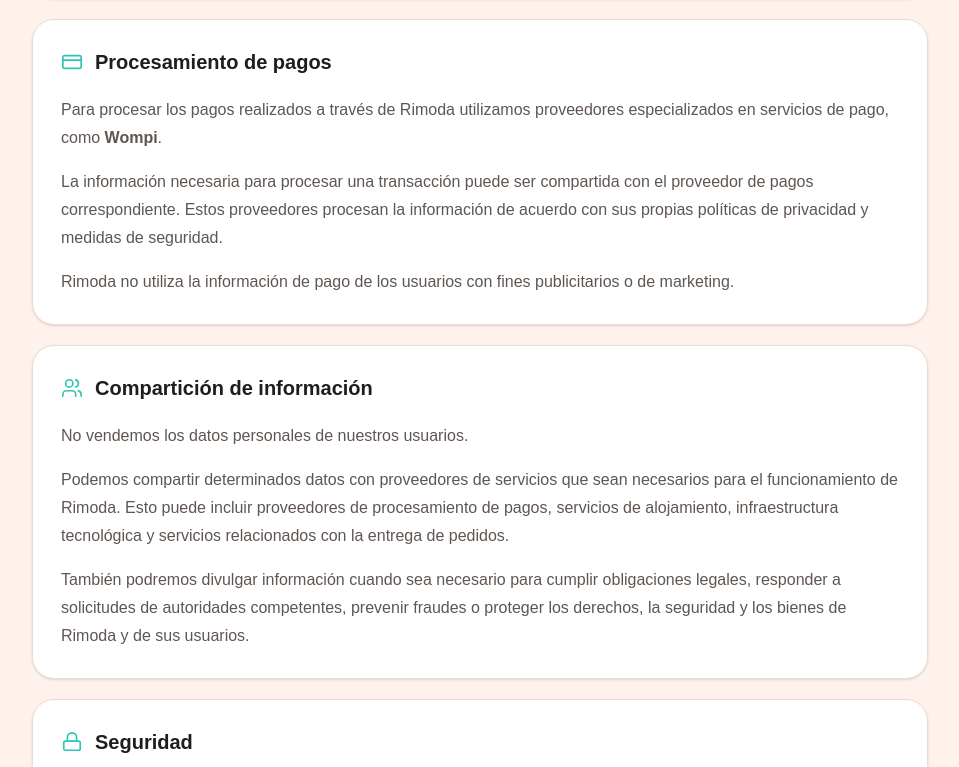
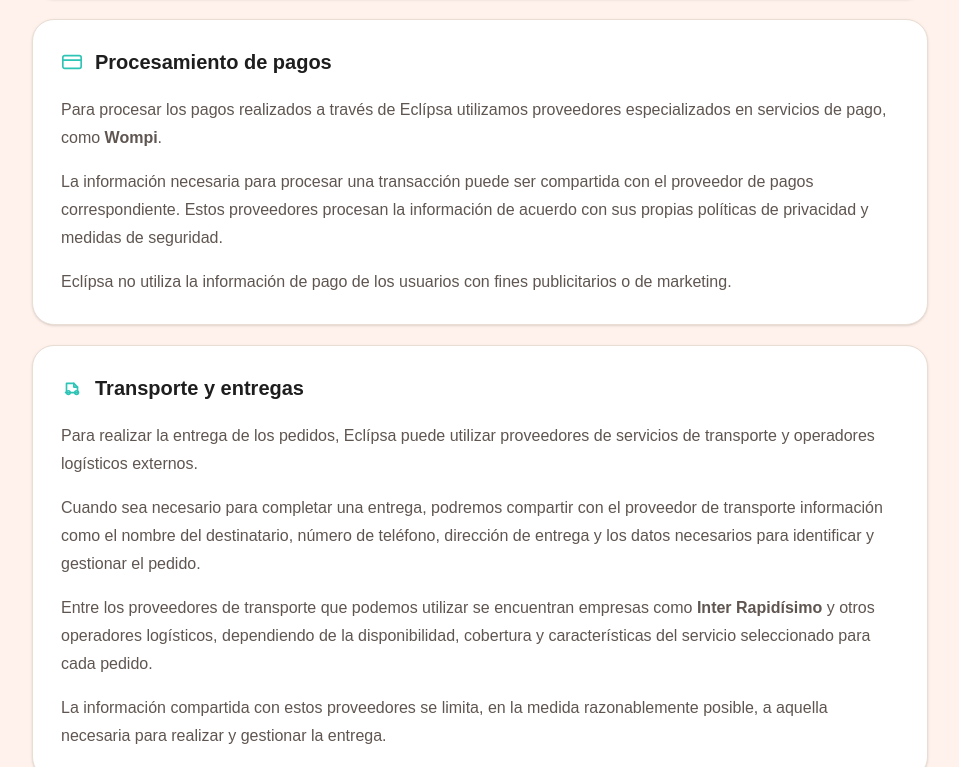
Before and after one commit to olddress/eclipsaWeb, a Next.js app: page /politicas in a window 1280 px wide. Shown: the part 1373-2140 px from the top of the page, without its empty margins (160-1119 px from the left). Built offline with nearby package versions, Linux system fonts and the light colour scheme.

Commit message:
politicas completas

```diff
--- a/app/politicas/page.tsx
+++ b/app/politicas/page.tsx
@@ -38,7 +38,7 @@ export default function PoliticaPrivacidad() {
         {/* Introducción */}
         <section className="mb-5 rounded-[22px] border border-[#E9DED3] bg-white p-6 shadow-sm sm:p-7">
           <p className="text-[16px] leading-7 text-[#5F5651]">
-            En <strong>Rimoda</strong> valoramos tu privacidad. Esta política
+            En <strong>Eclípsa</strong> valoramos tu privacidad. Esta política
             explica qué información recopilamos, cómo la utilizamos, con quién
             podemos compartirla y cuáles son tus derechos sobre tus datos
             personales cuando utilizas nuestra aplicación y nuestros servicios.
@@ -76,12 +76,19 @@ export default function PoliticaPrivacidad() {
 
           <div className="space-y-3">
             <ListItem text="Nombre" />
-            <ListItem text="Documento de identidad, cuando sea necesario para determinadas operaciones" />
+
+            <ListItem text="Documento de identidad" />
+
             <ListItem text="Correo electrónico" />
+
             <ListItem text="Número de teléfono" />
+
             <ListItem text="Direcciones de entrega" />
+
             <ListItem text="Información relacionada con pedidos y compras" />
+
             <ListItem text="Información necesaria para procesar pagos" />
+
             <ListItem text="Información técnica necesaria para el funcionamiento y seguridad de la aplicación" />
           </div>
         </section>
@@ -114,18 +121,26 @@ export default function PoliticaPrivacidad() {
 
           <div className="mt-4 space-y-3">
             <ListItem text="Crear y administrar tu cuenta." />
+
             <ListItem text="Autenticar tu identidad y mantener segura tu cuenta." />
+
             <ListItem text="Procesar y gestionar tus pedidos." />
+
             <ListItem text="Coordinar y realizar las entregas." />
+
             <ListItem text="Procesar los pagos asociados a tus compras." />
+
             <ListItem text="Brindar atención y soporte al cliente." />
+
             <ListItem text="Prevenir actividades fraudulentas y proteger la seguridad de nuestros servicios." />
+
             <ListItem text="Cumplir obligaciones legales y requerimientos de las autoridades competentes." />
+
             <ListItem text="Mejorar el funcionamiento y la experiencia de uso de la aplicación." />
           </div>
         </section>
 
-        {/* Pagos */}
+        {/* Procesamiento de pagos */}
         <section className="mb-5 rounded-[22px] border border-[#E9DED3] bg-white p-6 shadow-sm sm:p-7">
           <SectionTitle
             icon={
@@ -148,7 +163,7 @@ export default function PoliticaPrivacidad() {
           />
 
           <p className="text-[16px] leading-7 text-[#5F5651]">
-            Para procesar los pagos realizados a través de Rimoda utilizamos
+            Para procesar los pagos realizados a través de Eclípsa utilizamos
             proveedores especializados en servicios de pago, como{" "}
             <strong>Wompi</strong>.
           </p>
@@ -161,12 +176,64 @@ export default function PoliticaPrivacidad() {
           </p>
 
           <p className="mt-4 text-[16px] leading-7 text-[#5F5651]">
-            Rimoda no utiliza la información de pago de los usuarios con fines
+            Eclípsa no utiliza la información de pago de los usuarios con fines
             publicitarios o de marketing.
           </p>
         </section>
 
-        {/* Compartición */}
+        {/* Transporte y entregas */}
+        <section className="mb-5 rounded-[22px] border border-[#E9DED3] bg-white p-6 shadow-sm sm:p-7">
+          <SectionTitle
+            icon={
+              <svg
+                xmlns="http://www.w3.org/2000/svg"
+                width="22"
+                height="22"
+                viewBox="0 0 24 24"
+                fill="none"
+                stroke="#2EC4B6"
+                strokeWidth="1.8"
+                strokeLinecap="round"
+                strokeLinejoin="round"
+              >
+                <path d="M5 17h14" />
+                <path d="M6 17V7h8l4 4v6" />
+                <circle cx="8" cy="17" r="2" />
+                <circle cx="17" cy="17" r="2" />
+                <path d="M14 7v4h4" />
+              </svg>
+            }
+            title="Transporte y entregas"
+          />
+
+          <p className="text-[16px] leading-7 text-[#5F5651]">
+            Para realizar la entrega de los pedidos, Eclípsa puede utilizar
+            proveedores de servicios de transporte y operadores logísticos
+            externos.
+          </p>
+
+          <p className="mt-4 text-[16px] leading-7 text-[#5F5651]">
+            Cuando sea necesario para completar una entrega, podremos compartir
+            con el proveedor de transporte información como el nombre del
+            destinatario, número de teléfono, dirección de entrega y los datos
+            necesarios para identificar y gestionar el pedido.
+          </p>
+
+          <p className="mt-4 text-[16px] leading-7 text-[#5F5651]">
+            Entre los proveedores de transporte que podemos utilizar se
+            encuentran empresas como <strong>Inter Rapidísimo</strong> y otros
+            operadores logísticos, dependiendo de la disponibilidad, cobertura
+            y características del servicio seleccionado para cada pedido.
+          </p>
+
+          <p className="mt-4 text-[16px] leading-7 text-[#5F5651]">
+            La información compartida con estos proveedores se limita, en la
+            medida razonablemente posible, a aquella necesaria para realizar y
+            gestionar la entrega.
+          </p>
+        </section>
+
+        {/* Compartición de información */}
         <section className="mb-5 rounded-[22px] border border-[#E9DED3] bg-white p-6 shadow-sm sm:p-7">
           <SectionTitle
             icon={
@@ -191,22 +258,23 @@ export default function PoliticaPrivacidad() {
           />
 
           <p className="text-[16px] leading-7 text-[#5F5651]">
-            No vendemos los datos personales de nuestros usuarios.
+            Eclípsa no vende los datos personales de sus usuarios.
           </p>
 
           <p className="mt-4 text-[16px] leading-7 text-[#5F5651]">
-            Podemos compartir determinados datos con proveedores de servicios
-            que sean necesarios para el funcionamiento de Rimoda. Esto puede
-            incluir proveedores de procesamiento de pagos, servicios de
-            alojamiento, infraestructura tecnológica y servicios relacionados
-            con la entrega de pedidos.
+            Podemos compartir determinados datos personales con proveedores de
+            servicios que sean necesarios para el funcionamiento de Eclípsa.
+            Esto puede incluir proveedores de procesamiento de pagos, servicios
+            de alojamiento de datos e infraestructura tecnológica, empresas de
+            transporte y entrega, y otros proveedores necesarios para prestar
+            nuestros servicios.
           </p>
 
           <p className="mt-4 text-[16px] leading-7 text-[#5F5651]">
             También podremos divulgar información cuando sea necesario para
             cumplir obligaciones legales, responder a solicitudes de
             autoridades competentes, prevenir fraudes o proteger los derechos,
-            la seguridad y los bienes de Rimoda y de sus usuarios.
+            la seguridad y los bienes de Eclípsa y de sus usuarios.
           </p>
         </section>
 
@@ -310,20 +378,24 @@ export default function PoliticaPrivacidad() {
           />
 
           <p className="text-[16px] leading-7 text-[#5F5651]">
-            Dependiendo de la legislación aplicable, puedes ejercer derechos
+            De acuerdo con la legislación aplicable, puedes ejercer derechos
             relacionados con tus datos personales, incluyendo:
           </p>
 
           <div className="mt-4 space-y-3">
             <ListItem text="Solicitar información sobre los datos personales que tratamos." />
+
             <ListItem text="Solicitar la actualización o corrección de información incorrecta." />
+
             <ListItem text="Solicitar la eliminación de tus datos cuando sea legalmente procedente." />
+
             <ListItem text="Solicitar información sobre el uso y tratamiento de tus datos." />
+
             <ListItem text="Presentar consultas, solicitudes o reclamos relacionados con el tratamiento de tus datos personales." />
           </div>
         </section>
 
-        {/* Cuenta */}
+        {/* Administración de cuenta */}
         <section className="mb-5 rounded-[22px] border border-[#E9DED3] bg-white p-6 shadow-sm sm:p-7">
           <SectionTitle
             icon={
@@ -347,7 +419,7 @@ export default function PoliticaPrivacidad() {
 
           <p className="text-[16px] leading-7 text-[#5F5651]">
             Los datos asociados a tu cuenta se utilizan para permitirte acceder
-            a Rimoda, gestionar tu información, consultar tus pedidos y utilizar
+            a Eclípsa, gestionar tu información, consultar tus pedidos y utilizar
             las funciones disponibles para usuarios registrados.
           </p>
 
@@ -398,7 +470,7 @@ export default function PoliticaPrivacidad() {
         {/* Footer */}
         <footer className="mt-10 border-t border-[#E9DED3] pt-7 text-center">
           <h2 className="text-xl font-extrabold text-[#1E1E1E]">
-            Gracias por confiar en Rimoda
+            Gracias por confiar en Eclípsa
           </h2>
 
           <p className="mt-2 text-sm leading-6 text-[#7A6E66]">
@@ -406,7 +478,7 @@ export default function PoliticaPrivacidad() {
           </p>
 
           <p className="mt-5 text-xs text-[#9B9088]">
-            © 2026 Rimoda. Todos los derechos reservados.
+            © 2026 Eclípsa. Todos los derechos reservados.
           </p>
         </footer>
       </div>
```
